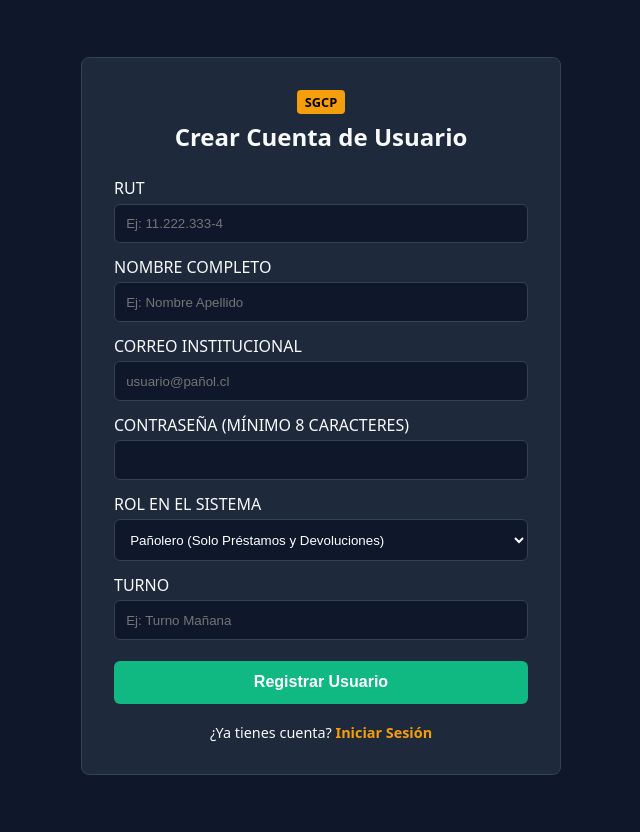
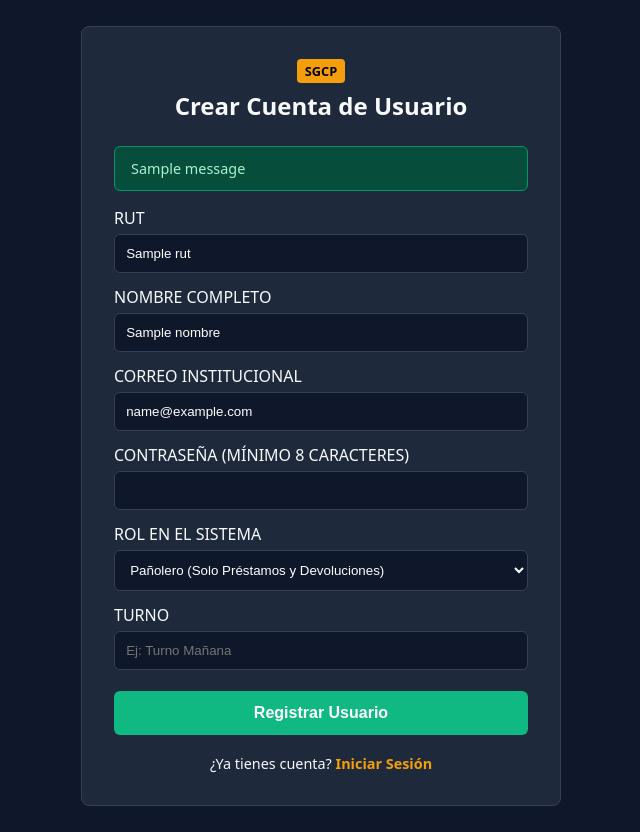
Before and after one commit to smokcard/sgcp-panol, a Django app: template templates/auth/registro.html in a window 1280 px wide. Shown: the whole page, without its empty margins (319-959 px from the left). Run offline with Django 5.2, Linux system fonts and the light colour scheme; the template is opened without the code that fills it: most values are stand-ins (such as "Sample title", 1, 10 or a date in 2020); one stand-in notice (Sample message) is shown.

Commit message:
correccion registro correo

```diff
--- a/templates/auth/registro.html
+++ b/templates/auth/registro.html
@@ -11,6 +11,9 @@
     input, select { width: 100%; padding: 0.7rem; background: #0f172a; border: 1px solid #334155; border-radius: 6px; color: #fff; margin-top: 0.3rem; margin-bottom: 0.8rem; box-sizing: border-box; }
     button { width: 100%; padding: 0.8rem; background: #10b981; color: white; border: none; border-radius: 6px; font-weight: bold; cursor: pointer; font-size: 1rem; margin-top: 0.5rem; }
     .hidden { display: none; }
+    .alert { padding: 0.75rem 1rem; border-radius: 6px; margin-bottom: 1rem; font-size: 0.9rem; font-weight: 500; }
+    .alert-error, .alert-danger { background: #450a0a; color: #fecaca; border: 1px solid #dc2626; }
+    .alert-success { background: #064e3b; color: #a7f3d0; border: 1px solid #059669; }
   </style>
 </head>
 <body>
@@ -19,31 +22,49 @@
       <span class="badge">SGCP</span>
       <h2 style="margin-top: 0.5rem;">Crear Cuenta de Usuario</h2>
     </div>
+
+    <!-- Bloque de mensajes de Django -->
+    {% if messages %}
+      {% for message in messages %}
+        <div class="alert alert-{{ message.tags }}">
+          {{ message }}
+        </div>
+      {% endfor %}
+    {% endif %}
+
     <form method="POST">
       {% csrf_token %}
       <label>RUT</label>
-      <input type="text" name="rut" placeholder="Ej: 11.222.333-4" required>
+      <input type="text" name="rut" value="{{ rut|default:'' }}" placeholder="Ej: 11.222.333-4" required>
+
       <label>NOMBRE COMPLETO</label>
-      <input type="text" name="nombre" placeholder="Ej: Nombre Apellido" required>
+      <input type="text" name="nombre" value="{{ nombre|default:'' }}" placeholder="Ej: Nombre Apellido" required>
+
       <label>CORREO INSTITUCIONAL</label>
-      <input type="email" name="email" placeholder="usuario@pañol.cl" required>
+      <input type="email" name="email" value="{{ email|default:'' }}" placeholder="usuario@pañol.cl" required>
+
       <label>CONTRASEÑA (MÍNIMO 8 CARACTERES)</label>
       <input type="password" name="password" minlength="8" required>
+
       <label>ROL EN EL SISTEMA</label>
       <select name="rol" id="rolSelect" onchange="toggleRol()">
-        <option value="PANOLERO">Pañolero (Solo Préstamos y Devoluciones)</option>
-        <option value="ADMINISTRADOR">Administrador (Control Total e Informes)</option>
+        <option value="PANOLERO" {% if rol == 'PANOLERO' %}selected{% endif %}>Pañolero (Solo Préstamos y Devoluciones)</option>
+        <option value="ADMINISTRADOR" {% if rol == 'ADMINISTRADOR' %}selected{% endif %}>Administrador (Control Total e Informes)</option>
       </select>
-      <div id="boxTurno">
+
+      <div id="boxTurno" class="{% if rol == 'ADMINISTRADOR' %}hidden{% endif %}">
         <label>TURNO</label>
-        <input type="text" name="turno" placeholder="Ej: Turno Mañana">
+        <input type="text" name="turno" value="{{ turno|default:'' }}" placeholder="Ej: Turno Mañana">
       </div>
+
       <button type="submit">Registrar Usuario</button>
     </form>
+
     <div style="text-align: center; margin-top: 1.2rem; font-size: 0.9rem;">
       ¿Ya tienes cuenta? <a href="{% url 'login' %}" style="color: #f59e0b; text-decoration: none; font-weight: bold;">Iniciar Sesión</a>
     </div>
   </div>
+
   <script>
     function toggleRol() {
       const rol = document.getElementById('rolSelect').value;
```
Also changed, not shown: authentication/views.py (+12 -14 lines).
